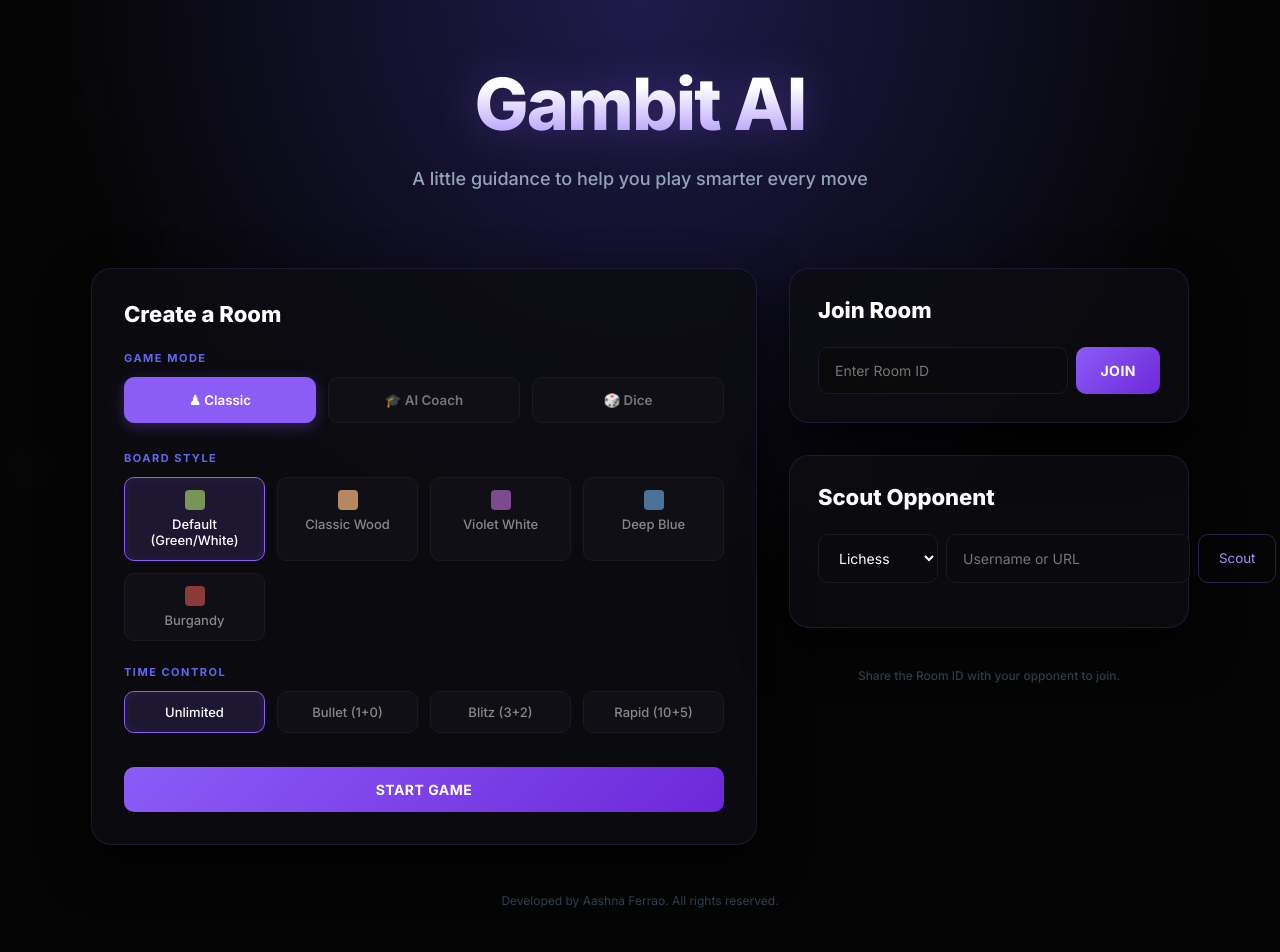
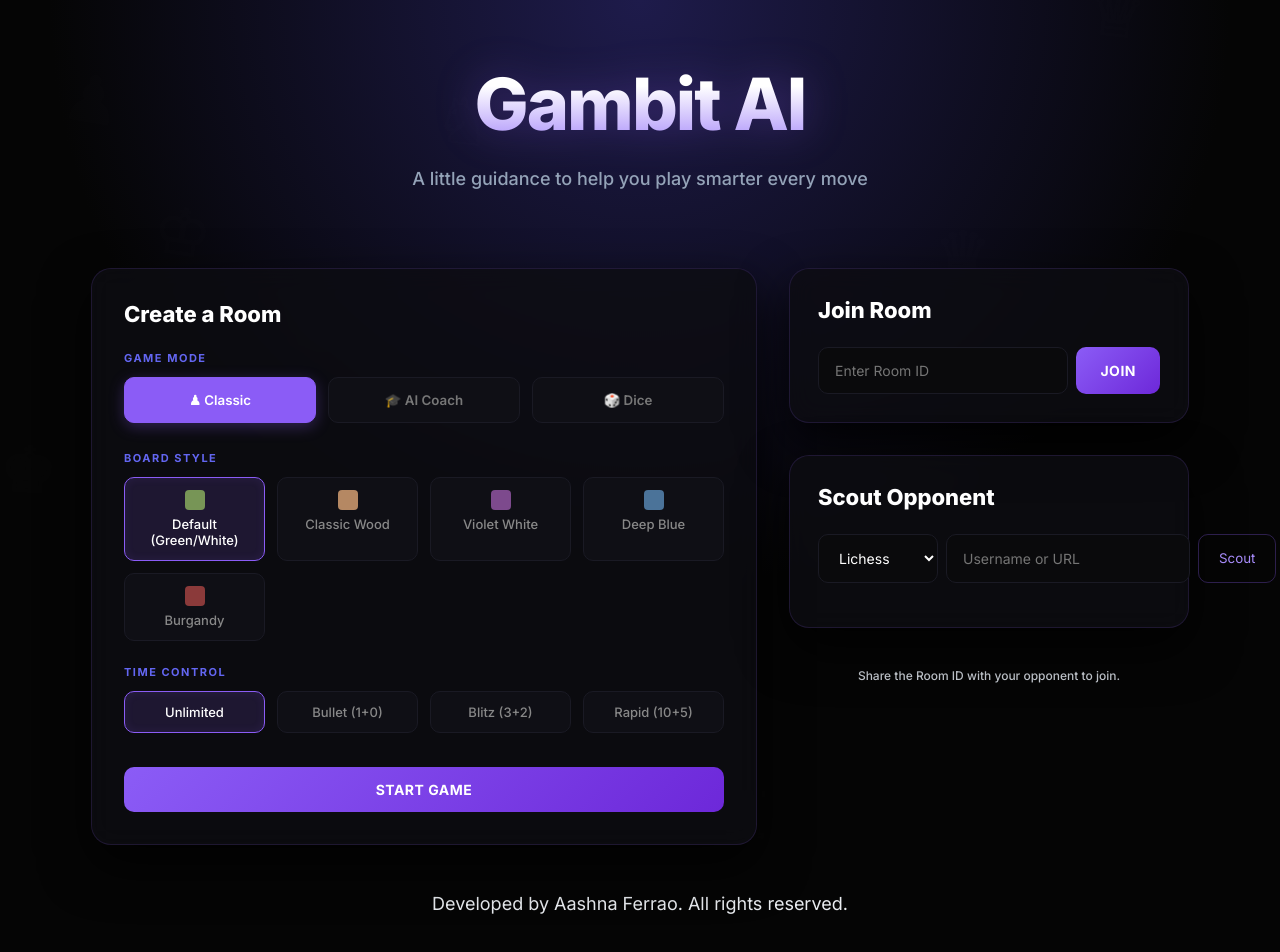
Before and after one commit to aashna-03/Chess, a React (Vite) app in the folder frontend/: page / in a window 1280 px wide. Shown: the top 952 px of the page. Built offline with nearby package versions, Linux system fonts and the light colour scheme; no server answers.

Commit message:
fix:content colors

```diff
--- a/frontend/src/pages/Home.jsx
+++ b/frontend/src/pages/Home.jsx
@@ -523,20 +523,20 @@
                                 <h3 style={{ margin: "0 0 8px", fontSize: "16px" }}>
                                     @{scoutReport.username}
                                 </h3>
-                                <div style={{ fontSize: "12px", color: "#aaa", lineHeight: "1.8", whiteSpace: "pre-wrap" }}>
+                                <div style={{ fontSize: "12px", color: "#dedbdbff", lineHeight: "1.8", whiteSpace: "pre-wrap" }}>
                                     {scoutReport.report}
                                 </div>
                             </div>
                         )}
                     </div>
 
-                    <p style={{ textAlign: "center", color: "#334155", fontSize: "12px", marginTop: "8px", fontWeight: "500" }}>
+                    <p style={{ textAlign: "center", color: "#ced3daff", fontSize: "12px", marginTop: "8px", fontWeight: "500" }}>
                         Share the Room ID with your opponent to join.
                     </p>
                 </div>
             </main>
 
-            <p style={{ color: "#334155", fontSize: "12px", marginTop: "48px" }}>
+            <p style={{ color: "#eaedf1ff", fontSize: "18px", marginTop: "48px" }}>
                 Developed by Aashna Ferrao. All rights reserved.
             </p>
         </div>
```
